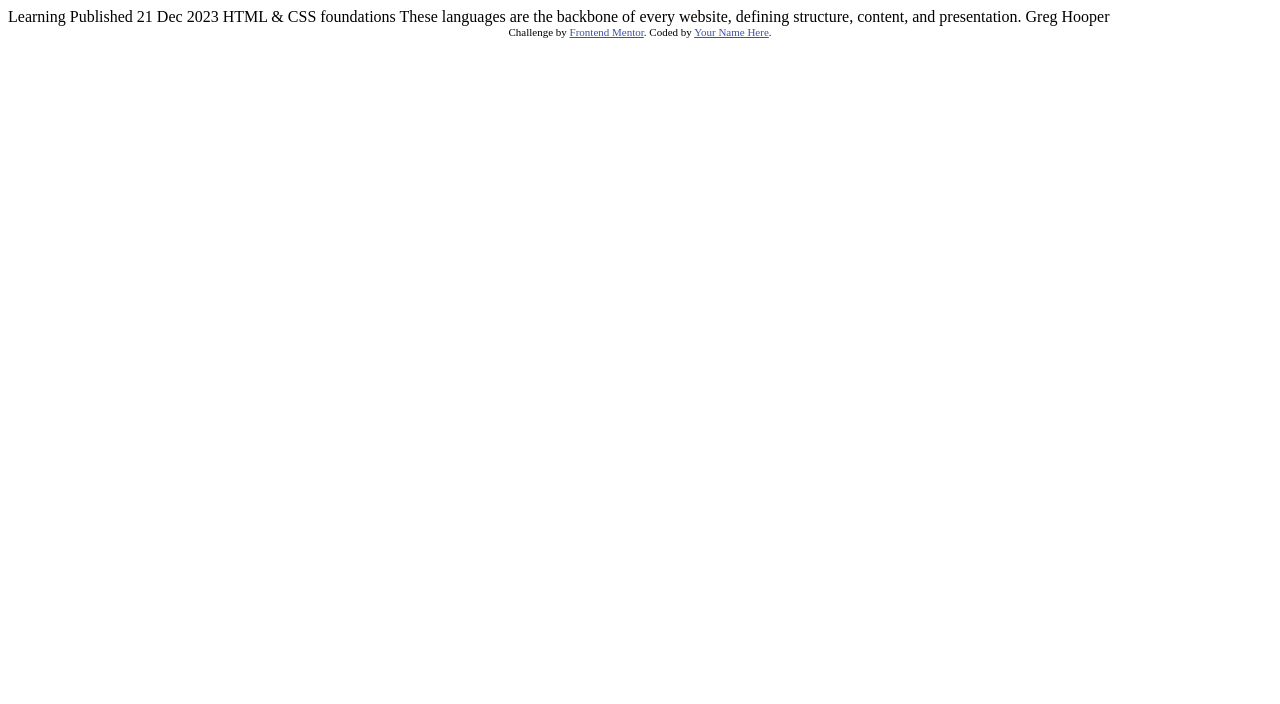
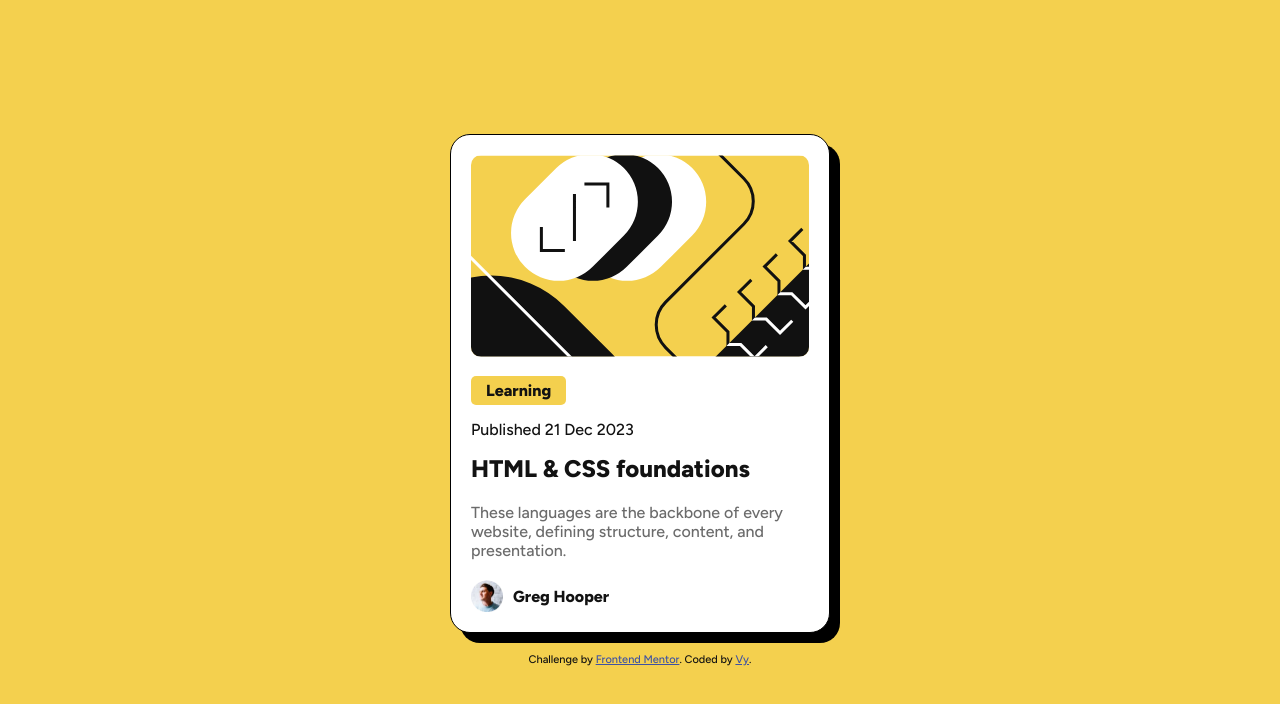
Before and after one commit to havyvu/blog-preview-card-main, a plain HTML site: page index.html in a window 1280 px wide. Drawn offline with Linux system fonts and the light colour scheme.

Commit message:
create card

```diff
--- a/index.html
+++ b/index.html
@@ -1,34 +1,52 @@
-<!DOCTYPE html>
+<!doctype html>
 <html lang="en">
-<head>
-  <meta charset="UTF-8">
-  <meta name="viewport" content="width=device-width, initial-scale=1.0"> <!-- displays site properly based on user's device -->
+  <head>
+    <meta charset="UTF-8" />
+    <meta name="viewport" content="width=device-width, initial-scale=1.0" />
+    <!-- displays site properly based on user's device -->
 
-  <link rel="icon" type="image/png" sizes="32x32" href="./assets/images/favicon-32x32.png">
+    <link
+      rel="icon"
+      type="image/png"
+      sizes="32x32"
+      href="./assets/images/favicon-32x32.png"
+    />
+    <link rel="preconnect" href="https://fonts.googleapis.com" />
+    <link rel="preconnect" href="https://fonts.gstatic.com" crossorigin />
+    <link
+      href="https://fonts.googleapis.com/css2?family=Figtree:ital,wght@0,300..900;1,300..900&display=swap"
+      rel="stylesheet"
+    />
 
-  <title>Frontend Mentor | Blog preview card</title>
+    <title>Frontend Mentor | Blog preview card</title>
+    <link rel="stylesheet" href="./style.css" />
+  </head>
+  <body>
+    <article class="card">
+      <div class="container">
+        <img
+          src="./assets/images/illustration-article.svg"
+          alt="illustration"
+        />
+        <p class="tag">Learning</p>
+        <p>Published 21 Dec 2023</p>
+        <h2>HTML & CSS foundations</h2>
+        <p class="description">
+          These languages are the backbone of every website, defining structure,
+          content, and presentation.
+        </p>
+      </div>
+      <div class="author">
+        <img src="./assets/images/image-avatar.webp" alt="avatar image" />
+        <p>Greg Hooper</p>
+      </div>
+    </article>
 
-  <!-- Feel free to remove these styles or customise in your own stylesheet 👍 -->
-  <style>
-    .attribution { font-size: 11px; text-align: center; }
-    .attribution a { color: hsl(228, 45%, 44%); }
-  </style>
-</head>
-<body>
-
-  Learning
-
-  Published 21 Dec 2023
-
-  HTML & CSS foundations
-
-  These languages are the backbone of every website, defining structure, content, and presentation.
-
-  Greg Hooper
-
-  <div class="attribution">
-    Challenge by <a href="https://www.frontendmentor.io?ref=challenge" target="_blank">Frontend Mentor</a>.
-    Coded by <a href="#">Your Name Here</a>.
-  </div>
-</body>
+    <footer class="attribution">
+      Challenge by
+      <a href="https://www.frontendmentor.io?ref=challenge" target="_blank"
+        >Frontend Mentor</a
+      >. Coded by <a href="#">Vy</a>.
+    </footer>
+  </body>
 </html>
--- /dev/null
+++ b/style.css
@@ -0,0 +1,94 @@
+*,
+*::before,
+*::after {
+  box-sizing: border-box;
+  margin: 0;
+  padding: 0;
+}
+
+:root {
+  --yellow: hsl(47, 88%, 63%);
+  --white: hsl(0, 0%, 100%);
+  --light-gray: hsl(0, 0%, 42%);
+  --dark-gray: hsl(0, 0%, 7%);
+}
+
+.attribution {
+  font-size: 11px;
+  text-align: center;
+}
+.attribution a {
+  color: hsl(228, 45%, 44%);
+}
+
+body {
+  background-color: var(--yellow);
+  display: flex;
+  flex-direction: column;
+  align-items: center;
+  justify-content: center;
+  min-height: 100vh;
+  font-family: "Figtree", sans-serif;
+  font-weight: 500;
+  font-size: 16px;
+  color: var(--dark-gray);
+}
+
+.card {
+  max-width: 380px;
+  background-color: var(--white);
+  border-radius: 20px;
+  padding: 20px;
+  box-shadow: 10px 10px 0px black;
+  border: 1px solid black;
+}
+
+.container img {
+  width: 100%;
+  border-radius: 10px;
+}
+
+.container .tag {
+  background-color: var(--yellow);
+  display: inline-block;
+  padding: 5px 15px 5px 15px;
+  border-radius: 5px;
+  margin-top: 15px;
+  margin-bottom: 15px;
+  font-weight: 800;
+}
+
+.container h2 {
+  margin-top: 15px;
+  margin-bottom: 20px;
+  font-weight: 800;
+}
+
+.container h2:hover {
+  color: var(--yellow);
+  cursor: pointer;
+}
+
+.container .description {
+  color: var(--light-gray);
+  margin-bottom: 20px;
+}
+
+.author {
+  display: flex;
+  flex-direction: row;
+  align-items: center;
+}
+
+.author img {
+  width: 32px;
+  margin-right: 10px;
+}
+
+.author p {
+  font-weight: 800;
+}
+
+footer {
+  margin-top: 20px;
+}
```
